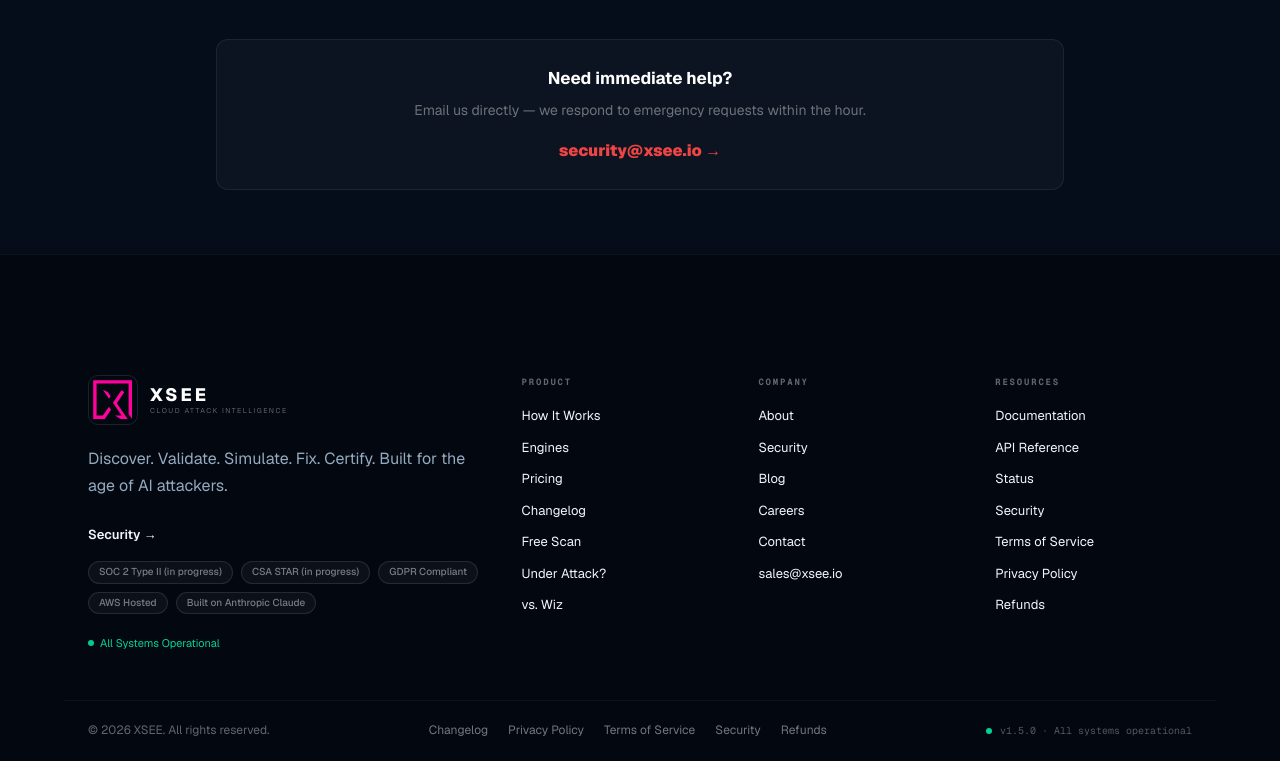
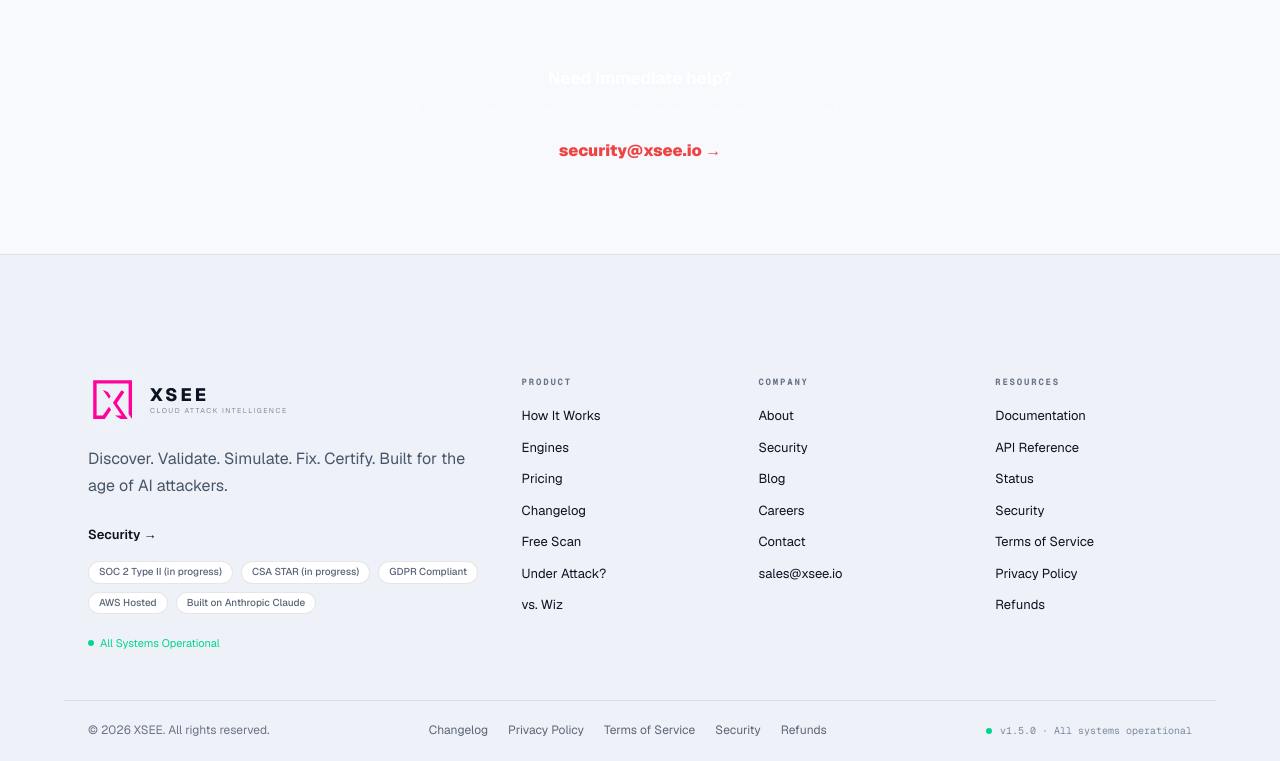
Before and after one commit to Shimi-Lieberman/xsee-website, a Next.js app: page /under-attack in a window 1280 px wide. Shown: the part 1274-2035 px from the top of the page. Built offline with nearby package versions, Linux system fonts and the light colour scheme; no server answers.

Commit message:
feat: switch to light theme for global color variables
Co-authored-by: Shimi Lieberman <228699125+Shimi-Lieberman@users.noreply.github.com>

```diff
--- a/src/app/globals.css
+++ b/src/app/globals.css
@@ -24,7 +24,7 @@
   /* Dark backgrounds */
   --color-bg-darkest: #050d1a;
   --color-bg-dark: #0a1628;
-  --color-bg-card-dark: rgba(255, 255, 255, 0.05);
+  --color-bg-card-dark: #ffffff;
 
   /* Light backgrounds */
   --color-bg-light: #f8fafc;
@@ -38,7 +38,7 @@
 
   /* Borders */
   --color-border-light: #e2e8f0;
-  --color-border-dark: rgba(255, 255, 255, 0.1);
+  --color-border-dark: rgba(11, 18, 32, 0.1);
 
   /* Semantic */
   --color-blue: #2563eb;
@@ -47,11 +47,11 @@
   --color-warning: #f59e0b;
   --color-error: #ef4444;
 
-  /* Legacy aliases (site components) */
-  --bg-base: var(--color-bg-darkest);
-  --bg-surface: #07111f;
-  --bg-raised: var(--color-bg-dark);
-  --bg-high: #0d1f35;
+  /* Legacy aliases (site components) — LIGHT THEME */
+  --bg-base: #f7f9fc;
+  --bg-surface: #ffffff;
+  --bg-raised: #ffffff;
+  --bg-high: #eef2f8;
   --blue: var(--color-primary);
   --blue-light: var(--color-primary-mid);
   --blue-dim: rgba(255, 27, 141, 0.12);
@@ -88,10 +88,10 @@
   --warm-grad: linear-gradient(135deg, #F59E0B, #EA6C0A);
   --amber-border: rgba(245, 158, 11, 0.28);
   --orange-border: rgba(234, 108, 10, 0.28);
-  --text-primary: #F0F6FF;
-  --text-secondary: #94AABF;
-  --text-muted: #3D5470;
-  --text-inverse: #040B18;
+  --text-primary: #0b1220;
+  --text-secondary: #475569;
+  --text-muted: #7c8aa0;
+  --text-inverse: #ffffff;
   --font-sans: var(--font-geist-sans), ui-sans-serif, system-ui, sans-serif;
   --font-mono: var(--font-geist-mono), ui-monospace, monospace;
   /* Metronic typography (v9.4.7) */
@@ -154,6 +154,8 @@ body {
   letter-spacing: 0;
   font-weight: 400;
   overflow-x: hidden;
+  background: #f7f9fc;
+  color: var(--text-primary);
   -webkit-font-smoothing: antialiased;
   -moz-osx-font-smoothing: grayscale;
   text-rendering: optimizeLegibility;
--- a/src/app/layout.tsx
+++ b/src/app/layout.tsx
@@ -17,7 +17,7 @@ export const viewport: Viewport = {
   width: "device-width",
   initialScale: 1,
   maximumScale: 1,
-  themeColor: "#050810",
+  themeColor: "#f7f9fc",
 };
 
 const fontVariables = `${GeistSans.variable} ${GeistMono.variable}`;
--- a/src/app/under-attack/page.tsx
+++ b/src/app/under-attack/page.tsx
@@ -17,7 +17,7 @@ export default function UnderAttackPage() {
       <ScrollProgressBar />
       <GlobalScripts />
       <Nav />
-      <div style={{ background: "#050d1a", minHeight: "100vh", paddingTop: "80px" }}>
+      <div style={{ background: "#f7f9fc", minHeight: "100vh", paddingTop: "80px" }}>
         <div className="page-container-md">
           <div className="flex items-center gap-3 mb-6">
             <div
@@ -32,13 +32,13 @@ export default function UnderAttackPage() {
             </span>
           </div>
 
-          <h1 className="text-4xl md:text-5xl font-black text-white mb-4 leading-tight">
+          <h1 className="text-4xl md:text-5xl font-black text-[#0b1220] mb-4 leading-tight">
             Under active attack
             <br />
             in AWS?
           </h1>
 
-          <p className="text-lg text-white/50 mb-10 leading-relaxed">
+          <p className="text-lg text-[#475569] mb-10 leading-relaxed">
             XSEE can map your attack surface, validate active paths, and show you exactly where the attacker is moving — in under 30 minutes. Read-only IAM. No agents. No disruption to your incident response.
           </p>
 
--- a/src/components/Footer.tsx
+++ b/src/components/Footer.tsx
@@ -6,7 +6,7 @@ import { Analytics } from "@/lib/analytics";
 
 export default function Footer() {
   return (
-    <footer style={{ background: "#030710", borderTop: "1px solid rgba(255,255,255,0.04)" }}>
+    <footer style={{ background: "#eef2f8", borderTop: "1px solid rgba(11,18,32,0.08)" }}>
       <div className="ft-grid max-w-6xl mx-auto w-full px-6 py-12 grid grid-cols-1 gap-10 footer-inner sm:grid-cols-2 xl:grid-cols-[minmax(0,2fr)_minmax(0,1fr)_minmax(0,1fr)_minmax(0,1fr)]">
         <div>
           <Link
@@ -36,7 +36,7 @@ export default function Footer() {
             <div style={{ display: "flex", flexDirection: "column", lineHeight: 1 }}>
               <span
                 style={{
-                  color: "white",
+                  color: "#0b1220",
                   fontWeight: 800,
                   fontSize: "18px",
                   letterSpacing: "0.16em",
@@ -47,7 +47,7 @@ export default function Footer() {
               </span>
               <span
                 style={{
-                  color: "rgba(255,255,255,0.38)",
+                  color: "#7c8aa0",
                   fontSize: "7px",
                   letterSpacing: "0.22em",
                   textTransform: "uppercase",
@@ -58,12 +58,12 @@ export default function Footer() {
               </span>
             </div>
           </Link>
-          <p className="text-base leading-relaxed max-w-md mb-5 text-white/55">
+          <p className="text-base leading-relaxed max-w-md mb-5 text-[#475569]">
             Discover. Validate. Simulate. Fix. Certify. Built for the age of AI attackers.
           </p>
           <Link
             href="/security"
-            className="mb-4 inline-flex text-[13px] font-semibold text-white/55 transition-colors hover:text-[#FF1B8D]"
+            className="mb-4 inline-flex text-[13px] font-semibold text-[#475569] transition-colors hover:text-[#FF1B8D]"
           >
             Security →
           </Link>
@@ -77,7 +77,7 @@ export default function Footer() {
             ].map((label) => (
               <span
                 key={label}
-                className="inline-flex items-center rounded-full border border-white/10 bg-white/[0.04] px-2.5 py-1 text-[10px] font-medium leading-tight text-white/45"
+                className="inline-flex items-center rounded-full border border-[rgba(11,18,32,0.1)] bg-white px-2.5 py-1 text-[10px] font-medium leading-tight text-[#5b6577]"
               >
                 {label}
               </span>
@@ -97,7 +97,7 @@ export default function Footer() {
               fontWeight: 700,
               textTransform: "uppercase",
               letterSpacing: "0.2em",
-              color: "rgba(255,255,255,0.38)",
+              color: "#6a7388",
               marginBottom: "16px",
             }}
           >
@@ -115,7 +115,7 @@ export default function Footer() {
             <Link
               key={link.label}
               href={link.href}
-              className="block mb-2.5 text-[13px] text-white/45 transition-colors hover:text-white/75 max-sm:min-h-[44px] max-sm:flex max-sm:items-center"
+              className="block mb-2.5 text-[13px] text-[#5b6577] transition-colors hover:text-[#0b1220] max-sm:min-h-[44px] max-sm:flex max-sm:items-center"
               onClick={
                 link.label === "Free Scan"
                   ? () => Analytics.ctaClicked("footer", "free_scan")
@@ -135,7 +135,7 @@ export default function Footer() {
               fontWeight: 700,
               textTransform: "uppercase",
               letterSpacing: "0.2em",
-              color: "rgba(255,255,255,0.38)",
+              color: "#6a7388",
               marginBottom: "16px",
             }}
           >
@@ -152,7 +152,7 @@ export default function Footer() {
             <Link
               key={link.label}
               href={link.href}
-              className="block mb-2.5 text-[13px] text-white/45 transition-colors hover:text-white/75 max-sm:min-h-[44px] max-sm:flex max-sm:items-center"
+              className="block mb-2.5 text-[13px] text-[#5b6577] transition-colors hover:text-[#0b1220] max-sm:min-h-[44px] max-sm:flex max-sm:items-center"
             >
               {link.label}
             </Link>
@@ -167,7 +167,7 @@ export default function Footer() {
               fontWeight: 700,
               textTransform: "uppercase",
               letterSpacing: "0.2em",
-              color: "rgba(255,255,255,0.38)",
+              color: "#6a7388",
               marginBottom: "16px",
             }}
           >
@@ -185,7 +185,7 @@ export default function Footer() {
             <Link
               key={link.label}
               href={link.href}
-              className="block mb-2.5 text-[13px] text-white/45 transition-colors hover:text-white/75 max-sm:min-h-[44px] max-sm:flex max-sm:items-center"
+              className="block mb-2.5 text-[13px] text-[#5b6577] transition-colors hover:text-[#0b1220] max-sm:min-h-[44px] max-sm:flex max-sm:items-center"
             >
               {link.label}
             </Link>
@@ -195,9 +195,9 @@ export default function Footer() {
 
       <div
         className="ft-bottom px-6 py-5 max-w-6xl mx-auto w-full flex items-center justify-between flex-wrap gap-4 footer-inner"
-        style={{ borderTop: "1px solid rgba(255,255,255,0.04)" }}
+        style={{ borderTop: "1px solid rgba(11,18,32,0.08)" }}
       >
-        <div style={{ fontSize: "12px", color: "rgba(255,255,255,0.38)" }}>
+        <div style={{ fontSize: "12px", color: "#6a7388" }}>
           © 2026 XSEE. All rights reserved.
         </div>
         <div className="flex items-center gap-5 flex-wrap">
@@ -211,14 +211,14 @@ export default function Footer() {
             <Link
               key={link.label}
               href={link.href}
-              style={{ fontSize: "12px", color: "rgba(255,255,255,0.45)" }}
-              className="hover:text-white/75 transition-colors max-sm:min-h-[44px] max-sm:inline-flex max-sm:items-center"
+              style={{ fontSize: "12px", color: "#5b6577" }}
+              className="hover:text-[#0b1220] transition-colors max-sm:min-h-[44px] max-sm:inline-flex max-sm:items-center"
             >
               {link.label}
             </Link>
           ))}
         </div>
-        <div style={{ fontSize: "10px", color: "rgba(255,255,255,0.32)", fontFamily: "var(--font-mono)" }} className="flex items-center gap-2">
+        <div style={{ fontSize: "10px", color: "#7c8aa0", fontFamily: "var(--font-mono)" }} className="flex items-center gap-2">
           <div className="w-1.5 h-1.5 rounded-full bg-emerald-400" />
           v1.5.0 · All systems operational
         </div>
```
Also changed, not shown: src/app/homepage.css (+17 -14 lines), src/app/polish-v2-foundation.css (+16 -16 lines).
